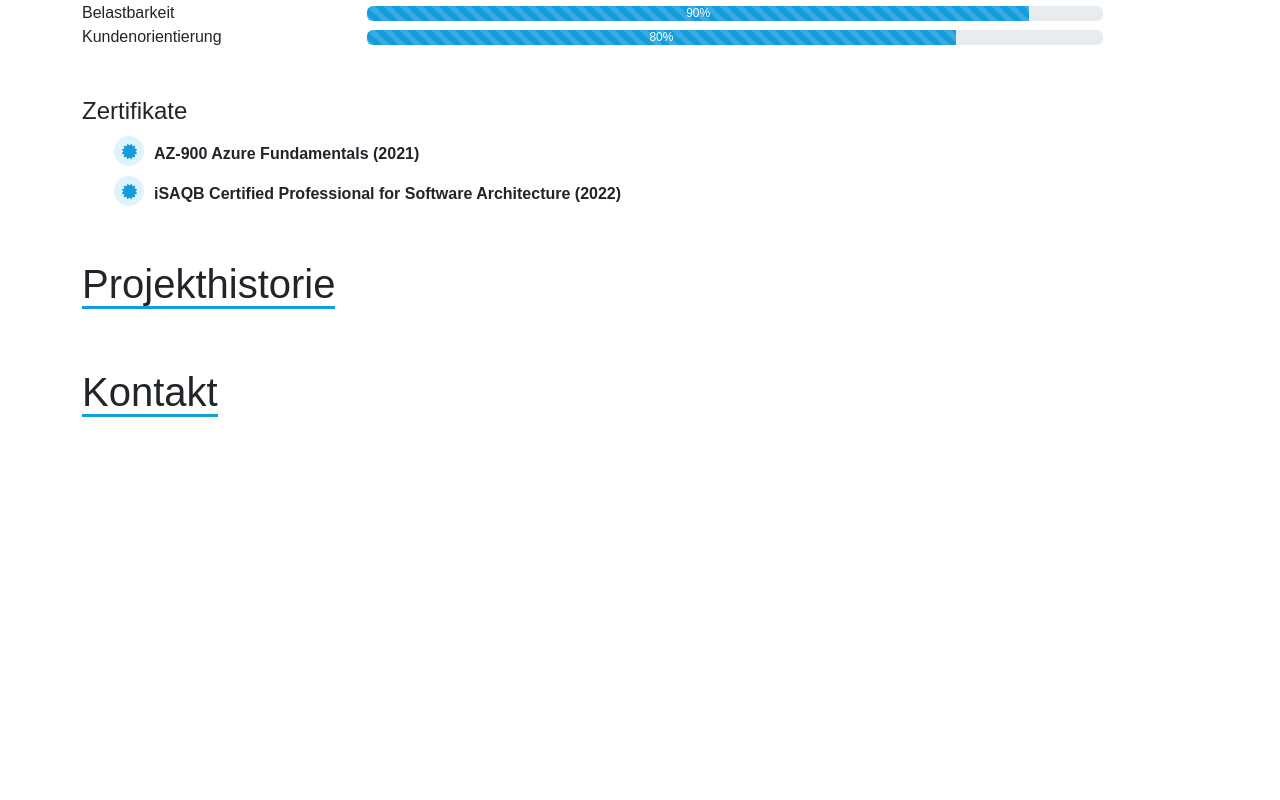
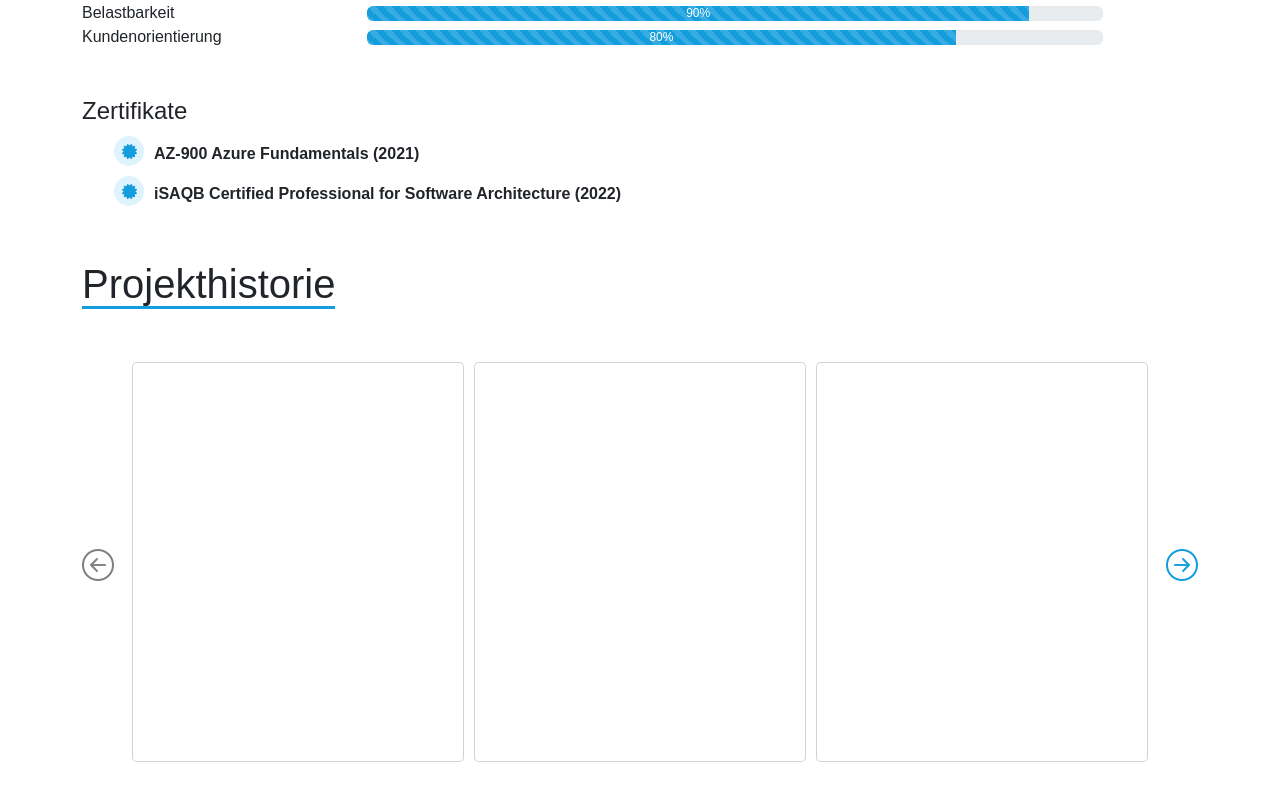
Before and after one commit to christophHelbing/portfolio, an Angular app: page / in a window 1280 px wide. Shown: the part 1982-2782 px from the top of the page. Before the commit the page ends 2404 px from the top, so only its background shows below. Built offline with nearby package versions, Linux system fonts and the light colour scheme; some icons are missing; what ngx-typed-js would draw is missing.

Commit message:
Adding responsive card slider for projects

```diff
--- a/src/app/components/projects/projects.component.html
+++ b/src/app/components/projects/projects.component.html
@@ -2,8 +2,35 @@
   <div class="container">
     <span class="section-headline">Projekthistorie</span>
 
-    <div class="col-12">
+    <div class="mt-5">
+      <div class="custom-container" #container>
+        <a class="left"
+           *ngIf="totalPages > 1"
+           (click)="currentPage != 1 && changePage(-1)"
+           [ngClass]="{'disabled':currentPage === 1}"
+        >
+          <i class="bi bi-arrow-left-circle"></i>
+        </a>
 
+
+
+        <div class="cards" [ngClass]="{'w-100': totalPages === 1}">
+          <div class="overflow" [ngStyle]="{'width': overflowWidth, 'left': pagePosition}">
+            <div class="card" *ngFor="let project of projects" [ngStyle]="{'width': cardWidth}">
+
+            </div>
+          </div>
+        </div>
+
+        <a class="right"
+           *ngIf="totalPages > 1"
+           (click)="currentPage != totalPages && changePage(+1)"
+           [ngClass]="{'disabled':currentPage === totalPages}"
+        >
+          <i class="bi bi-arrow-right-circle"></i>
+        </a>
+      </div>
     </div>
+
   </div>
 </section>
--- a/src/app/components/projects/projects.component.scss
+++ b/src/app/components/projects/projects.component.scss
@@ -0,0 +1,55 @@
+.w-100 {
+  width: 100%!important;
+}
+
+.custom-container {
+  display: flex;
+  position: relative;
+  justify-content: center;
+}
+
+.cards {
+  width: calc(100% - 100px);
+  overflow: hidden;
+}
+
+.overflow {
+  position: relative;
+  transition: left 0.5s ease-in-out;
+}
+
+.card {
+  height: 400px;
+  border-radius: 5px;
+  display: inline-block;
+  margin-right: 10px;
+  position: relative;
+}
+
+.card-title {
+  height: 75px;
+}
+
+.card-content {
+  height: 320px;
+}
+
+.left,
+.right {
+  position: absolute;
+  top: 50%;
+  transform: translateY(-50%);
+  font-size: 2rem;
+}
+
+.left.disabled, .right.disabled {
+  color: grey;
+}
+
+.left {
+  left: 0;
+}
+
+.right {
+  right: 0;
+}
--- a/src/app/components/projects/projects.component.ts
+++ b/src/app/components/projects/projects.component.ts
@@ -1,4 +1,4 @@
-import { Component, OnInit } from '@angular/core';
+import {Component, ElementRef, HostListener, OnInit, ViewChild} from '@angular/core';
 import {PROJECTS} from "../../data/projects";
 
 @Component({
@@ -7,12 +7,51 @@ import {PROJECTS} from "../../data/projects";
   styleUrls: ['./projects.component.scss']
 })
 export class ProjectsComponent implements OnInit {
+  projects = PROJECTS;
+  totalCards!: number;
+  currentPage: number = 1;
+  pagePosition: string = "0%";
+  cardsPerPage!: number;
+  totalPages!: number;
+  overflowWidth!: string;
+  cardWidth!: string;
+  @ViewChild("container", {static: true, read: ElementRef})
+  container!: ElementRef;
 
-  projects = PROJECTS
-
-  constructor() { }
-
-  ngOnInit(): void {
+  @HostListener("window:resize") windowResize() {
+    let newCardsPerPage = this.getCardsPerPage();
+    if (newCardsPerPage != this.cardsPerPage) {
+      this.cardsPerPage = newCardsPerPage;
+      this.initializeSlider();
+      if (this.currentPage > this.totalPages) {
+        this.currentPage = this.totalPages;
+        this.populatePagePosition();
+      }
+    }
   }
 
+  ngOnInit() {
+    this.totalCards = this.projects.length
+    this.cardsPerPage = this.getCardsPerPage();
+    this.initializeSlider();
+  }
+
+  initializeSlider() {
+    this.totalPages = Math.ceil(this.totalCards / this.cardsPerPage);
+    this.overflowWidth = `calc(${this.totalPages * 100}% + ${this.totalPages * 10}px)`;
+    this.cardWidth = `calc((${100 / this.totalPages}% - ${this.cardsPerPage * 10}px) / ${this.cardsPerPage})`;
+  }
+
+  getCardsPerPage() {
+    return Math.floor(this.container.nativeElement.offsetWidth / 300);
+  }
+
+  changePage(incrementor: number) {
+    this.currentPage += incrementor;
+    this.populatePagePosition();
+  }
+
+  populatePagePosition() {
+    this.pagePosition = `calc(${-100 * (this.currentPage - 1)}% - ${10 * (this.currentPage - 1)}px)`;
+  }
 }
--- a/src/app/data/about.ts
+++ b/src/app/data/about.ts
@@ -9,7 +9,7 @@ interface About {
 
 export const ABOUT: About = {
   introduction: "Seit 2011 bin ich als Software-Entwickler tätig. Anfangs mit dem Schwerpunkt als Frontend-Entwickler, " +
-    "konnte ich in den vergangenen Jahre umfangreiche Kenntnisse in der Tätigkeit als Fullstack-Entwickler sammeln.",
+    "konnte ich in den vergangenen Jahren umfangreiche Kenntnisse in der Tätigkeit als Fullstack-Entwickler sammeln.",
   graduate: "Dipl. Ing. Informationstechnik (BA)",
   city: "Dresden, Sachsen",
   birthday: new Date(1988, 6, 4),
--- a/src/app/data/projects.ts
+++ b/src/app/data/projects.ts
@@ -26,5 +26,78 @@ export const PROJECTS: Project[] = [
       "Typescript",
       "Angular"
     ]
+  },
+  {
+    name: "EETS@BAG",
+    description: "Realisierung und Erweiterung der Verwaltungssoftware für das Bundesamt für Güterverkehr im Bereich LKW-Maut für Deutschland.",
+    position: "2nd Lead-Developer",
+    technologies: [
+      "Java"
+    ]
+  },
+  {
+    name: "TOLL COLLECT DATENAUSTAUSCHPLATTFORM",
+    description: "Erstellung einer Middleware, welche über verschiedene Schnittstellen Daten für EETS@BAG bereitstellt. Erstellung einer Webanwendung zur Überwachung der Middleware.",
+    position: "Developer",
+    technologies: [
+      "Java",
+      "Spring",
+      "Apache Wicket"
+    ]
+  },
+  {
+    name: "SE BLUE CHIP",
+    description: "Erstellung einer Schnittstelle zwischen dem Enterprise Architext und Jira, um Toolketten des Strive Projekts besser nutzen zu können.",
+    position: "Developer",
+    technologies: [
+      "Java"
+    ]
+  },
+  {
+    name: "Gangfolgesortierung",
+    description: "Weiterentwicklung des GFS-Systems für die Erstellung und Überwachung von Sortierplänen im Bereich der Briefzustellung.",
+    position: "Developer",
+    technologies: [
+      "Java",
+      "Java Swing",
+      "EJB2"
+    ]
+  },
+  {
+    name: "Auftragszentrum Lagerung und Nachsendung",
+    description: "Entwicklung der AZLN-Anwendung zur Steuerung, Erfassung und Überwachung des Nachsende-Service für DP DHL.",
+    position: "Developer, Tester",
+    technologies: [
+      "Java",
+      "JavaScript",
+      "Struts",
+      "Selenium/Webdriver"
+    ]
+  },
+  {
+    name: "Toll Collect Service Middleware",
+    description: "Entwicklung eines nachrichtenbasierten Service für die Toll Collect.",
+    position: "Developer",
+    technologies: [
+      "Java",
+      "Spring",
+      "Apache Wicket"
+    ]
+  },
+  {
+    name: "Informationssystem Briefzustellung",
+    description: "Projekt zur Steuerung des kompletten täglichen Zustellprozesses der Deutschen Post.",
+    position: "Developer",
+    technologies: [
+      "Java"
+    ]
+  },
+  {
+    name: "Packstation Broker Wartung",
+    description: "Wartung des Backend Systems für alle Packstationen der Deutschen Post.",
+    position: "Developer",
+    technologies: [
+      "SQL"
+    ]
   }
 ]
```
Lines whose indentation alone changed are shown as unchanged.
